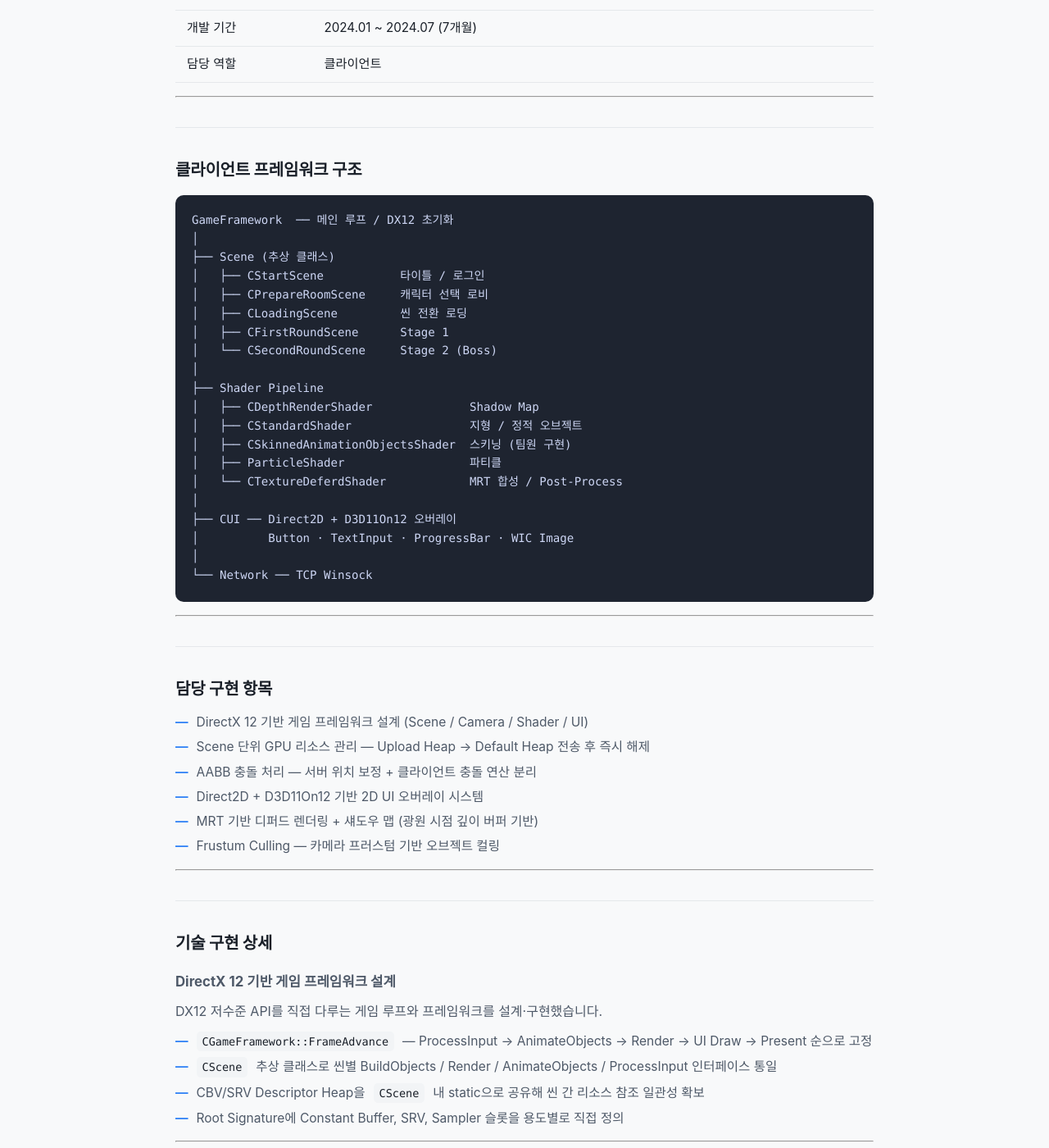
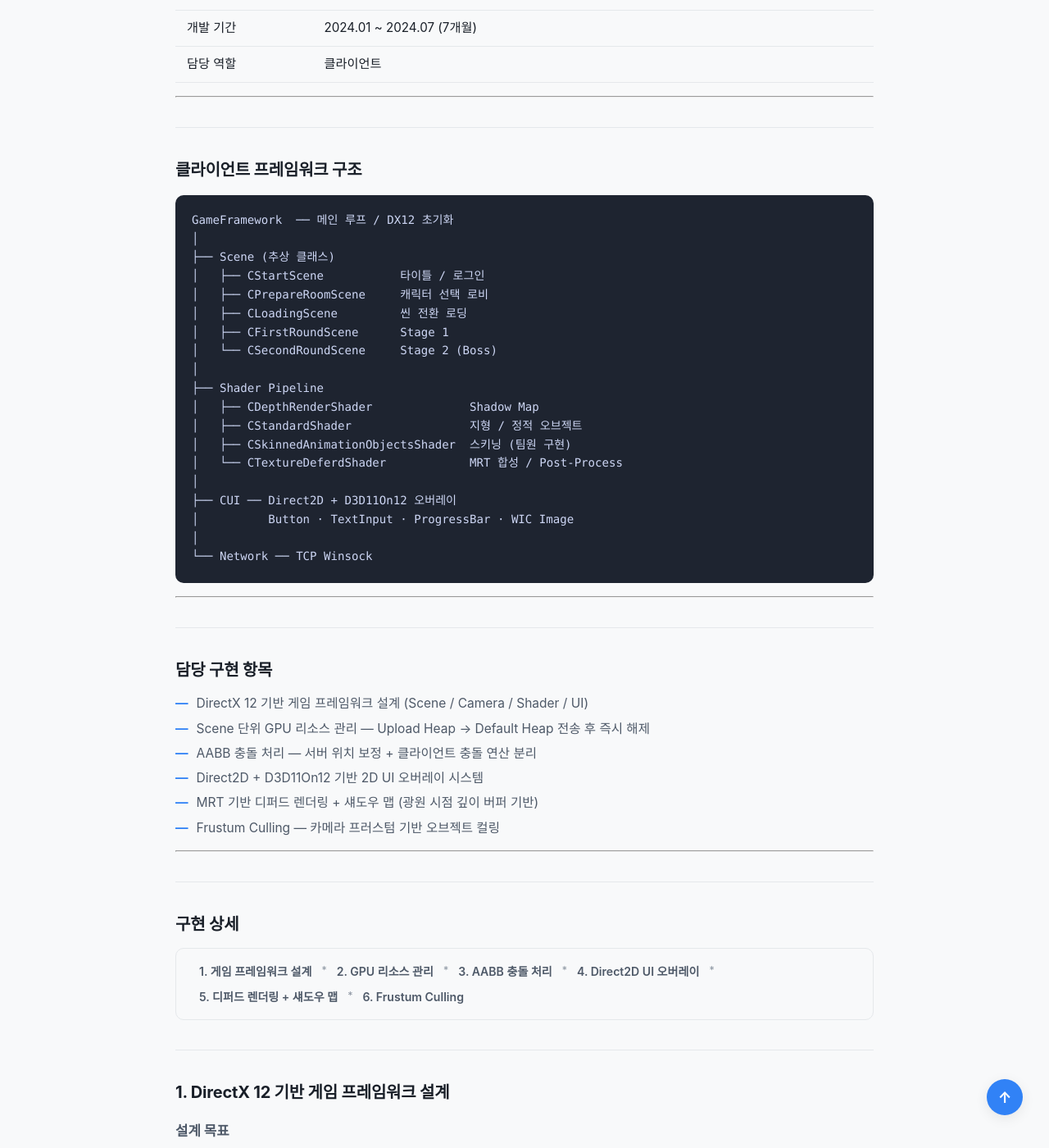
Before and after one commit to KimJinsun610/KimJinsun610.github.io, a Jekyll site: the page built from projects/cyberz.md, in a window 1280 px wide and 1400 px high, scrolled down 601 px. Shown: the whole window at 82% size. Built offline with Jekyll 4.4.1, drawn with Linux system fonts in a browser that asks for light colours; some web fonts are replaced; some of the changed text lies outside the part shown.

Commit message:
update site

```diff
--- a/projects/cyberz.md
+++ b/projects/cyberz.md
@@ -42,7 +42,6 @@
 │   ├── CDepthRenderShader              Shadow Map
 │   ├── CStandardShader                 지형 / 정적 오브젝트
 │   ├── CSkinnedAnimationObjectsShader  스키닝 (팀원 구현)
-│   ├── ParticleShader                  파티클
 │   └── CTextureDeferdShader            MRT 합성 / Post-Process
 │
 ├── CUI ── Direct2D + D3D11On12 오버레이
@@ -64,11 +63,32 @@
 
 ---
 
-## 기술 구현 상세
+## 구현 상세
 
-### DirectX 12 기반 게임 프레임워크 설계
+<div class="detail-toc">
+  <a href="#sec-1">1. 게임 프레임워크 설계</a>
+  <span class="toc-sep">*</span>
+  <a href="#sec-2">2. GPU 리소스 관리</a>
+  <span class="toc-sep">*</span>
+  <a href="#sec-3">3. AABB 충돌 처리</a>
+  <span class="toc-sep">*</span>
+  <a href="#sec-4">4. Direct2D UI 오버레이</a>
+  <span class="toc-sep">*</span>
+  <a href="#sec-5">5. 디퍼드 렌더링 + 섀도우 맵</a>
+  <span class="toc-sep">*</span>
+  <a href="#sec-6">6. Frustum Culling</a>
+</div>
+
+
+<a id="sec-1"></a>
+
+## 1. DirectX 12 기반 게임 프레임워크 설계
+
+### 설계 목표
 
 DX12 저수준 API를 직접 다루는 게임 루프와 프레임워크를 설계·구현했습니다.
+
+### 설계 포인트
 
 - `CGameFramework::FrameAdvance` — ProcessInput → AnimateObjects → Render → UI Draw → Present 순으로 고정
 - `CScene` 추상 클래스로 씬별 BuildObjects / Render / AnimateObjects / ProcessInput 인터페이스 통일
@@ -77,9 +97,15 @@
 
 ---
 
-### Scene 단위 GPU 리소스 관리
+<a id="sec-2"></a>
+
+## 2. Scene 단위 GPU 리소스 관리
+
+### 설계 목표
 
 씬 전환 시 GPU 리소스를 안전하게 해제하고 재생성하는 패턴을 직접 구현했습니다.
+
+### 설계 포인트
 
 - `BuildObjects` — Upload Heap 적재 → `ExecuteCommandLists` → `WaitForGpuComplete` → `ReleaseUploadBuffers` 즉시 정리
 - `ChangeScene` — `ReleaseObjects` 완전 해제 후 새 씬 `BuildObjects` 순서로 진행
@@ -87,9 +113,15 @@
 
 ---
 
-### AABB 충돌 처리
+<a id="sec-3"></a>
+
+## 3. AABB 충돌 처리
+
+### 설계 목표
 
 클라이언트에서 충돌을 연산하고 권위 서버가 최종 위치를 보정하는 구조입니다.
+
+### 설계 포인트
 
 - `BoundingOrientedBox`의 orientation quaternion을 항등 값으로 고정해 AABB처럼 동작
 - 대상 박스 코너 8개 → 각 면(삼각형 2개) 교차 검사 → 충돌 면의 법선 벡터 추출 → 이동 보정 방향 결정
@@ -97,9 +129,15 @@
 
 ---
 
-### Direct2D + D3D11On12 UI 오버레이
+<a id="sec-4"></a>
+
+## 4. Direct2D + D3D11On12 UI 오버레이
+
+### 설계 목표
 
 DX12 파이프라인 위에 Direct2D UI를 올리기 위해 D3D11On12 인터롭 레이어를 직접 구성했습니다.
+
+### 설계 포인트
 
 - `D3D11On12CreateDevice`로 D3D11 장치를 DX12 Command Queue에 연결
 - SwapChain 백버퍼를 D2D RenderTarget으로 래핑 → 3D 렌더 완료 후 동일 백버퍼에 2D UI 오버레이
@@ -108,7 +146,15 @@
 
 ---
 
-### MRT 기반 디퍼드 렌더링 + 섀도우 맵
+<a id="sec-5"></a>
+
+## 5. MRT 기반 디퍼드 렌더링 + 섀도우 맵
+
+### 설계 목표
+
+G-Buffer 기반 디퍼드 렌더링과 광원 시점 깊이 버퍼를 활용한 섀도우 맵을 구현하였습니다.
+
+### 설계 포인트
 
 **디퍼드 렌더링**
 
@@ -124,7 +170,15 @@
 
 ---
 
-### Frustum Culling
+<a id="sec-6"></a>
+
+## 6. Frustum Culling
+
+### 설계 목표
+
+화면 밖 오브젝트의 불필요한 GPU 호출을 제거하기 위해 카메라 프러스텀 기반 컬링을 구현하였습니다.
+
+### 설계 포인트
 
 - 카메라 프러스텀 6개 평면을 매 프레임 갱신 (`Frustum::FinalUpdate`)
 - 오브젝트 렌더 전 `CThirdPersonCamera::IsInFrustum(boundingBox)` 검사 → 프러스텀 밖이면 드로우콜 스킵
@@ -132,6 +186,58 @@
 
 ---
 
-<div class="card-links" style="margin-top:40px;">
+<div class="card-links" style="margin-top: 40px;">
   <a class="btn btn-primary" href="/">← 목록으로</a>
 </div>
+
+<nav class="floating-toc" id="floatingToc">
+  <p class="ftoc-title">구현 상세</p>
+  <ol>
+    <li><a href="#sec-1">게임 프레임워크 설계</a></li>
+    <li><a href="#sec-2">GPU 리소스 관리</a></li>
+    <li><a href="#sec-3">AABB 충돌 처리</a></li>
+    <li><a href="#sec-4">Direct2D UI 오버레이</a></li>
+    <li><a href="#sec-5">디퍼드 렌더링 + 섀도우 맵</a></li>
+    <li><a href="#sec-6">Frustum Culling</a></li>
+  </ol>
+</nav>
+
+<a class="scroll-up-left" id="scrollUpLeft" href="#" aria-label="맨 위로 이동">↑</a>
+
+<script>
+  (function () {
+    var btn = document.getElementById('scrollUpLeft');
+    var toc = document.getElementById('floatingToc');
+    var tocLinks = Array.from(toc.querySelectorAll('a'));
+    var sections = [1,2,3,4,5,6].map(function(n) {
+      return document.getElementById('sec-' + n);
+    }).filter(Boolean);
+    var trigger = document.querySelector('.detail-toc');
+
+    function onScroll() {
+      var y = window.scrollY;
+
+      btn.classList.toggle('visible', y > 300);
+
+      if (trigger) {
+        toc.classList.toggle('visible', trigger.getBoundingClientRect().bottom < 0);
+      }
+
+      var current = -1;
+      sections.forEach(function(sec, i) {
+        if (sec.getBoundingClientRect().top <= 100) current = i;
+      });
+      tocLinks.forEach(function(link, i) {
+        link.classList.toggle('ftoc-active', i === current);
+      });
+    }
+
+    window.addEventListener('scroll', onScroll, { passive: true });
+    onScroll();
+
+    btn.addEventListener('click', function(e) {
+      e.preventDefault();
+      window.scrollTo({ top: 0, behavior: 'smooth' });
+    });
+  })();
+</script>
```
Also changed, not shown: projects/project-bbb.md (+96 -94 lines).
